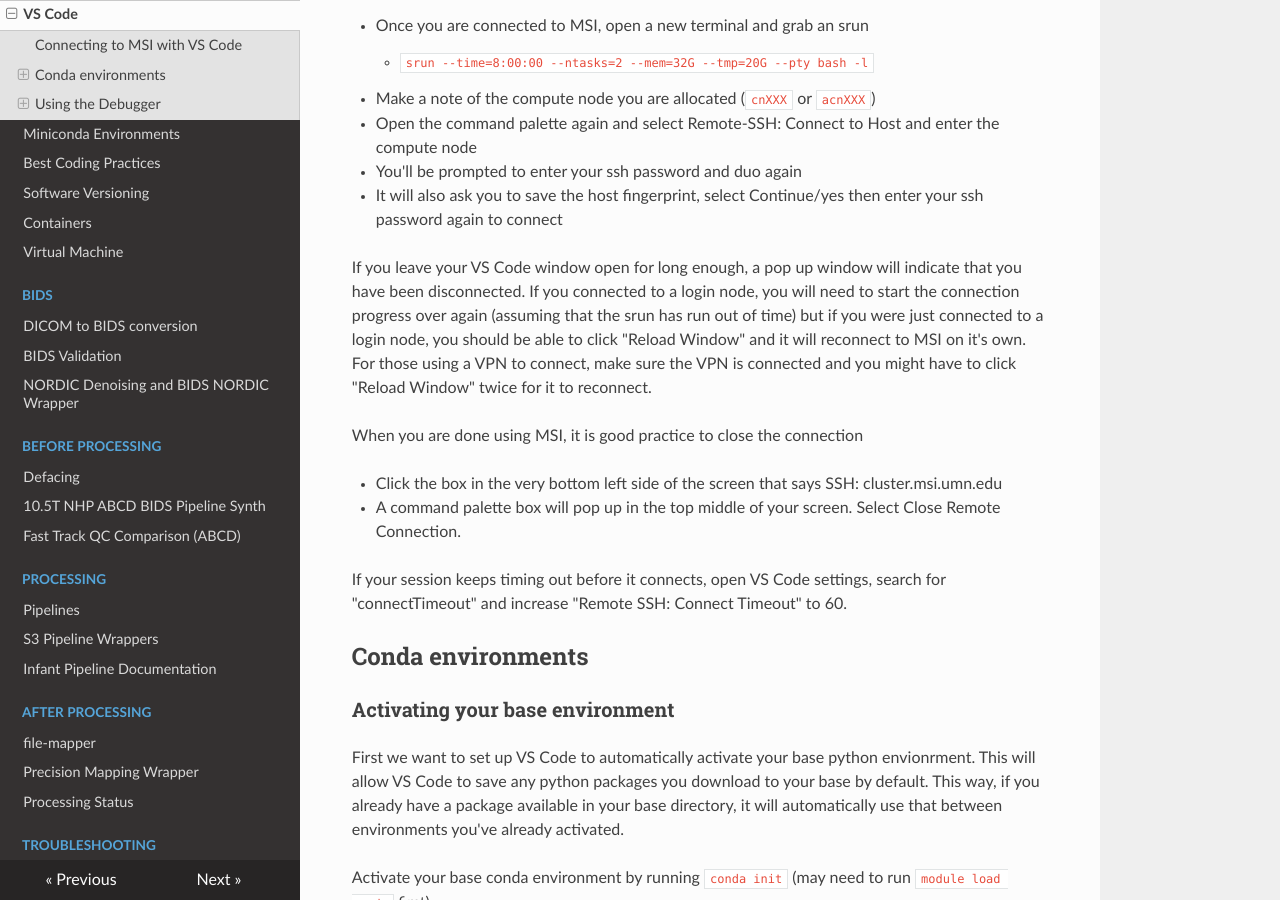
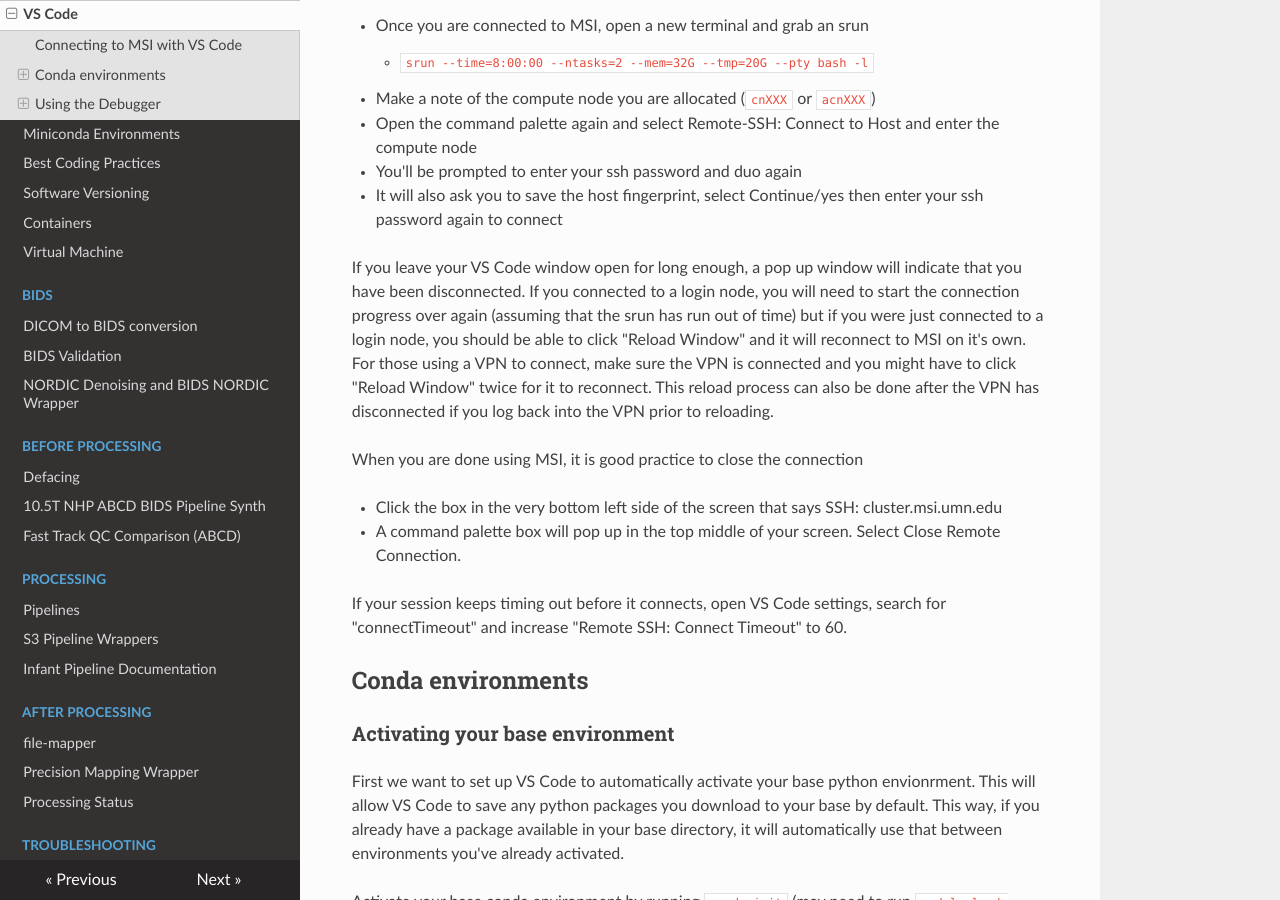
Before and after one commit to DCAN-Labs/cdni-brain, an MkDocs documentation site: the page built from docs/vscode.md, in a window 1280 px wide and 900 px high, scrolled down 2996 px. Built offline with MkDocs 1.6.1, drawn with Linux system fonts in a browser that asks for light colours; nearby versions of some CDN libraries.

Commit message:
nda collections, vscode edits

```diff
--- a/docs/vscode.md
+++ b/docs/vscode.md
@@ -97,7 +97,7 @@ It is best to not run VS Code on a login node, as it takes up a decent amount of
 
 - It will also ask you to save the host fingerprint, select Continue/yes then enter your ssh password again to connect
 
-If you leave your VS Code window open for long enough, a pop up window will indicate that you have been disconnected. If you connected to a login node, you will need to start the connection progress over again (assuming that the srun has run out of time) but if you were just connected to a login node, you should be able to click "Reload Window" and it will reconnect to MSI on it's own. For those using a VPN to connect, make sure the VPN is connected and you might have to click "Reload Window" twice for it to reconnect.
+If you leave your VS Code window open for long enough, a pop up window will indicate that you have been disconnected. If you connected to a login node, you will need to start the connection progress over again (assuming that the srun has run out of time) but if you were just connected to a login node, you should be able to click "Reload Window" and it will reconnect to MSI on it's own. For those using a VPN to connect, make sure the VPN is connected and you might have to click "Reload Window" twice for it to reconnect. This reload process can also be done after the VPN has disconnected if you log back into the VPN prior to reloading.
 
 When you are done using MSI, it is good practice to close the connection
 
--- a/mkdocs.yml
+++ b/mkdocs.yml
@@ -53,6 +53,7 @@ nav:
   - Data Uploads and Transfers:
       - Data Transfers: uploads.md
       - Transfer ABCC Data to the NGDR: ngdr-transfer.md
+      - Collections on the NDA: nda.md
   - Lab Resources:
       - Basecamp: basecamp.md
       - Recorded Presentations: presentations.md
```
Also changed, not shown: docs/nda.md (added, +13 -0 lines).
